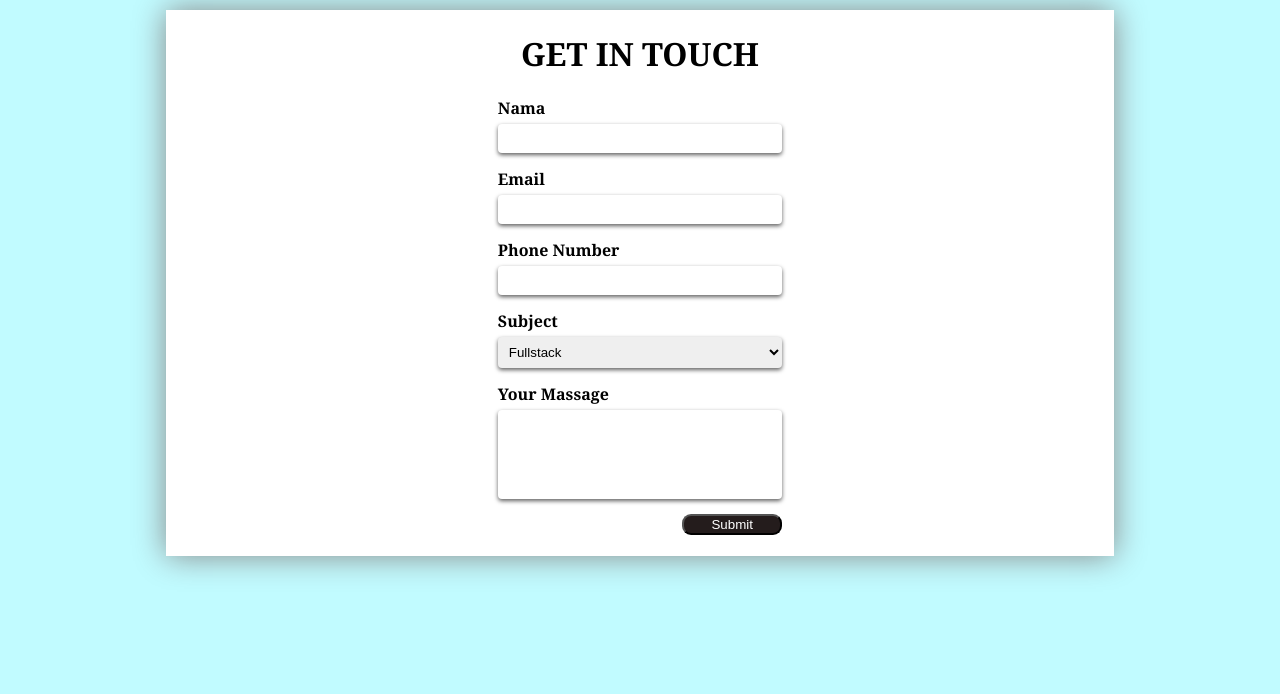
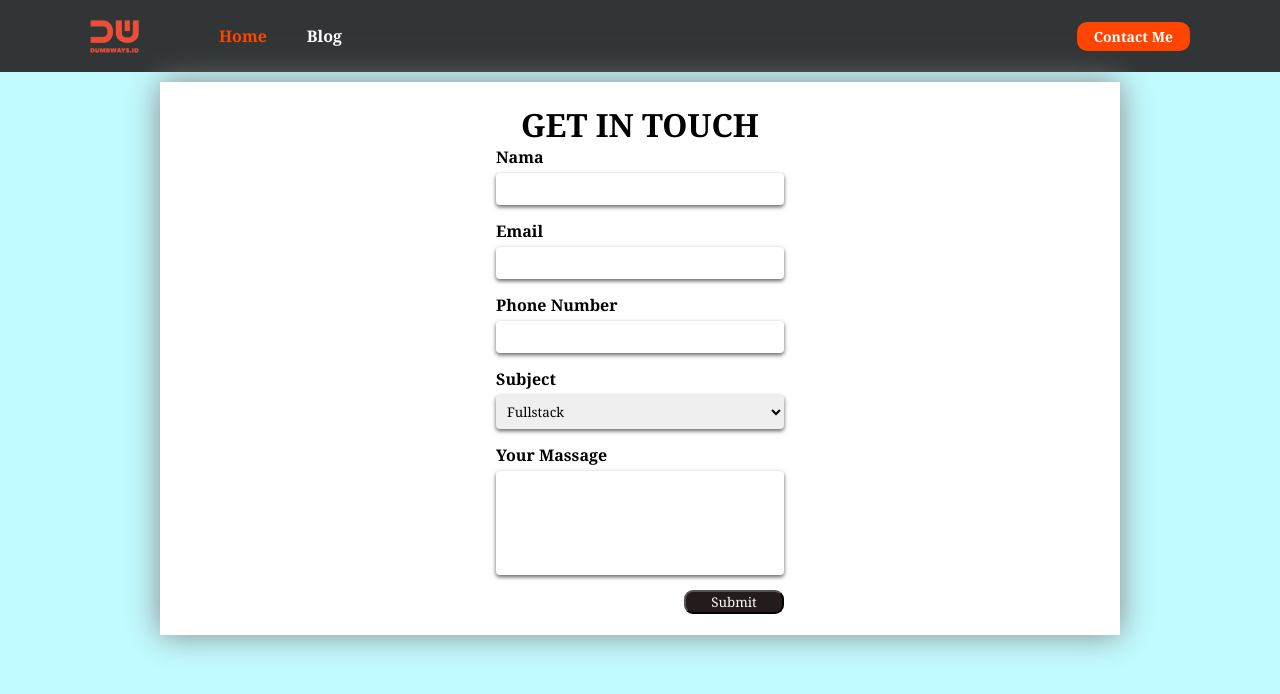
Before and after one commit to HadiPrastyoW/Day-2-Navbar-Form, a plain HTML site: page form.html in a window 1280 px wide. Drawn offline with Linux system fonts and the light colour scheme.

Commit message:
menambah navbar di form.html

```diff
--- a/form.html
+++ b/form.html
@@ -4,10 +4,27 @@
     <meta charset="UTF-8">
     <meta http-equiv="X-UA-Compatible" content="IE=edge">
     <meta name="viewport" content="width=device-width, initial-scale=1.0">
+    <link rel="stylesheet" href="assets/css/navbar.css">
+    <link rel="stylesheet" href="assets/css/all.css">
     <title>Form</title>
 </head>
-<body style="background-color: rgba(193, 251, 255, 0.993);font-family: Cambria, Cochin, Georgia, Times, 'Times New Roman', serif;
-             font-weight: bold;">
+<body style="background-color: rgba(193, 251, 255, 0.993);font-family: Cambria, Cochin, Georgia, Times, 'Times New Roman', serif; font-weight: bold;">
+    <nav>
+        <div class="kiri">
+          <img src="assets/images/logo.png" id="image" />
+          <ul>
+            <li>
+              <a href="" class="active">Home</a>
+            </li>
+            <li>
+              <a href="">Blog</a>
+            </li>
+          </ul>
+        </div>
+        <div class="kanan">
+          <a href="form.html"> Contact Me</a>
+        </div>
+      </nav>
 <div style="width: 75%; box-shadow: 0 0 30px #888888; margin : 10px auto; padding-top: 1px;
             padding-bottom: 1px; background-color: #ffffff;">
     <div style="width: 30%; margin: 20px auto; ">
```
